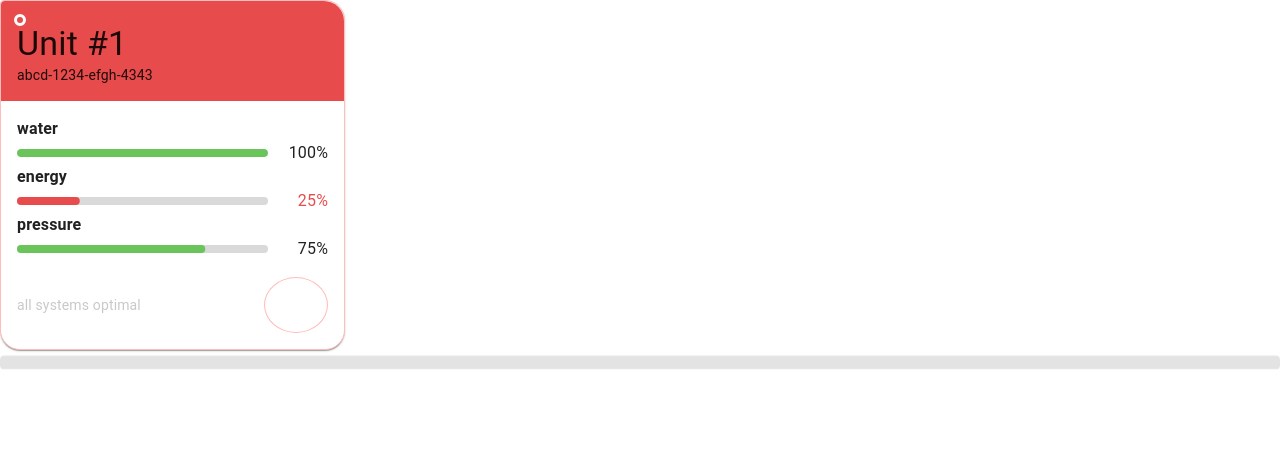
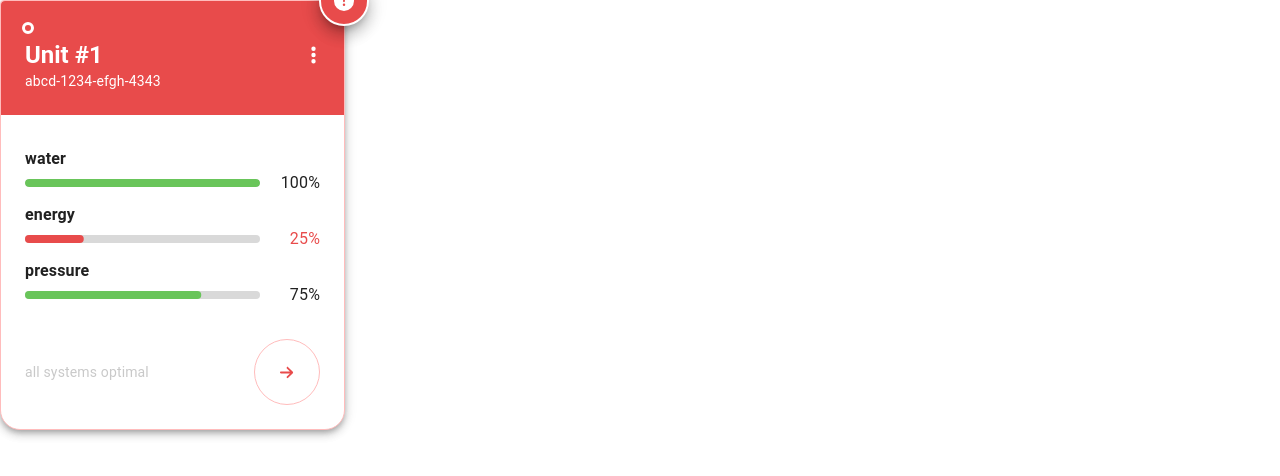
Before and after one commit to KevinKra/nextjs-template, a Next.js app: page / in a window 1280 px wide. Shown: the top 476 px of the page. Built offline with nearby package versions, Linux system fonts and the light colour scheme.

Commit message:
complete initial build of UnitSnapshot

```diff
--- a/package.json
+++ b/package.json
@@ -11,6 +11,10 @@
   "dependencies": {
     "@emotion/react": "^11.10.5",
     "@emotion/styled": "^11.10.5",
+    "@fortawesome/fontawesome-svg-core": "^6.2.1",
+    "@fortawesome/free-regular-svg-icons": "^6.2.1",
+    "@fortawesome/free-solid-svg-icons": "^6.2.1",
+    "@fortawesome/react-fontawesome": "^0.2.0",
     "@mui/material": "^5.10.14",
     "@types/node": "18.11.9",
     "@types/react": "18.0.25",
--- a/src/components/molecules/UnitSnapshot/index.tsx
+++ b/src/components/molecules/UnitSnapshot/index.tsx
@@ -1,17 +1,36 @@
 import React from "react";
 import { Button, Icon, Paper, styled, Typography } from "@mui/material";
 import StatusBar from "../StatusBar";
+import { FontAwesomeIcon } from "@fortawesome/react-fontawesome";
+import {
+  faArrowRight,
+  faEllipsisV,
+  faCircleExclamation,
+} from "@fortawesome/free-solid-svg-icons";
 
 const UnitSnapshot = () => {
   return (
-    <StyledPaper>
+    <StyledPaper elevation={5}>
+      <AlertTab elevation={10}>
+        <FontAwesomeIcon icon={faCircleExclamation} size="lg" />
+      </AlertTab>
       <Header className="header">
         <HealthMarker />
-        <Typography variant="h4">Unit #1</Typography>
-        <Typography variant="body2">abcd-1234-efgh-4343</Typography>
+        <div className="header-content">
+          <Typography variant="h5" fontWeight={600}>
+            Unit #1
+          </Typography>
+          <FontAwesomeIcon
+            className="fa-ellipsis-icon"
+            icon={faEllipsisV}
+            size="lg"
+            tabIndex={0}
+          />
+          <Typography variant="body2">abcd-1234-efgh-4343</Typography>
+        </div>
       </Header>
       <Main>
-        <div>
+        <div className="unit-snapshot-status-bars">
           <StatusBar title="water" value={100} variant="success" />
           <StatusBar title="energy" value={25} variant="error" />
           <StatusBar title="pressure" value={75} variant="success" />
@@ -21,7 +40,9 @@ const UnitSnapshot = () => {
             all systems optimal
           </Typography>
           <StyledButton>
-            <Icon />
+            <Icon>
+              <FontAwesomeIcon icon={faArrowRight} size="2xs" />
+            </Icon>
           </StyledButton>
         </div>
       </Main>
@@ -32,6 +53,7 @@ const UnitSnapshot = () => {
 export default UnitSnapshot;
 
 const StyledPaper = styled(Paper)`
+  position: relative;
   height: fit-content;
   width: 345px;
   border: 1px solid #ffbcbc;
@@ -46,8 +68,24 @@ const StyledPaper = styled(Paper)`
     display: flex;
     justify-content: space-between;
     align-items: center;
-    margin-top: 1rem;
+    margin-top: 2rem;
   }
+`;
+
+// TODO - make component
+const AlertTab = styled(Paper)`
+  position: absolute;
+  top: -25px;
+  right: -25px;
+  border: 2px solid white;
+  height: 50px;
+  width: 50px;
+  border-radius: 50%;
+  background-color: #e84b4b;
+
+  display: grid;
+  place-items: center;
+  color: white;
 `;
 
 // TODO - make component
@@ -61,18 +99,43 @@ const HealthMarker = styled("div")`
 
 const Header = styled("div")`
   background-color: #e84b4b;
-  padding: 1rem;
+  padding: 1.5rem;
   border-top-left-radius: 4px;
   border-top-right-radius: 20px;
+
+  color: white;
+
+  .header-content {
+    display: grid;
+    grid-template-columns: 1fr auto;
+    align-items: center;
+    margin-top: 0.5rem;
+  }
+
+  .fa-ellipsis-icon {
+    cursor: pointer;
+    padding: 0.25rem;
+  }
 `;
 
 const Main = styled("div")`
-  padding: 1rem;
+  padding: 1.5rem;
+  padding-top: 2rem;
+
+  .unit-snapshot-status-bars {
+    display: grid;
+    grid-row-gap: 0.5rem;
+  }
 `;
 
 const StyledButton = styled(Button)`
+  span {
+    display: grid;
+    place-items: center;
+    color: #e84b4b;
+  }
+
   border: 1px solid #ffbcbc;
-  height: 56px;
-  width: 56px;
+  padding: 1.25rem;
   border-radius: 50%;
 `;
--- a/src/pages/index.tsx
+++ b/src/pages/index.tsx
@@ -47,7 +47,7 @@ export default function Home() {
       <Avatar alt="Cindy Baker" src="/static/images/avatar/3.jpg" />
       <CircularProgress color="success" />
       <Skeleton /> */}
-      <Skeleton animation="wave" />
+
     </Background>
   );
 }
```
Also changed, not shown: 1 other file (tests, documents, lock files or other folders).
